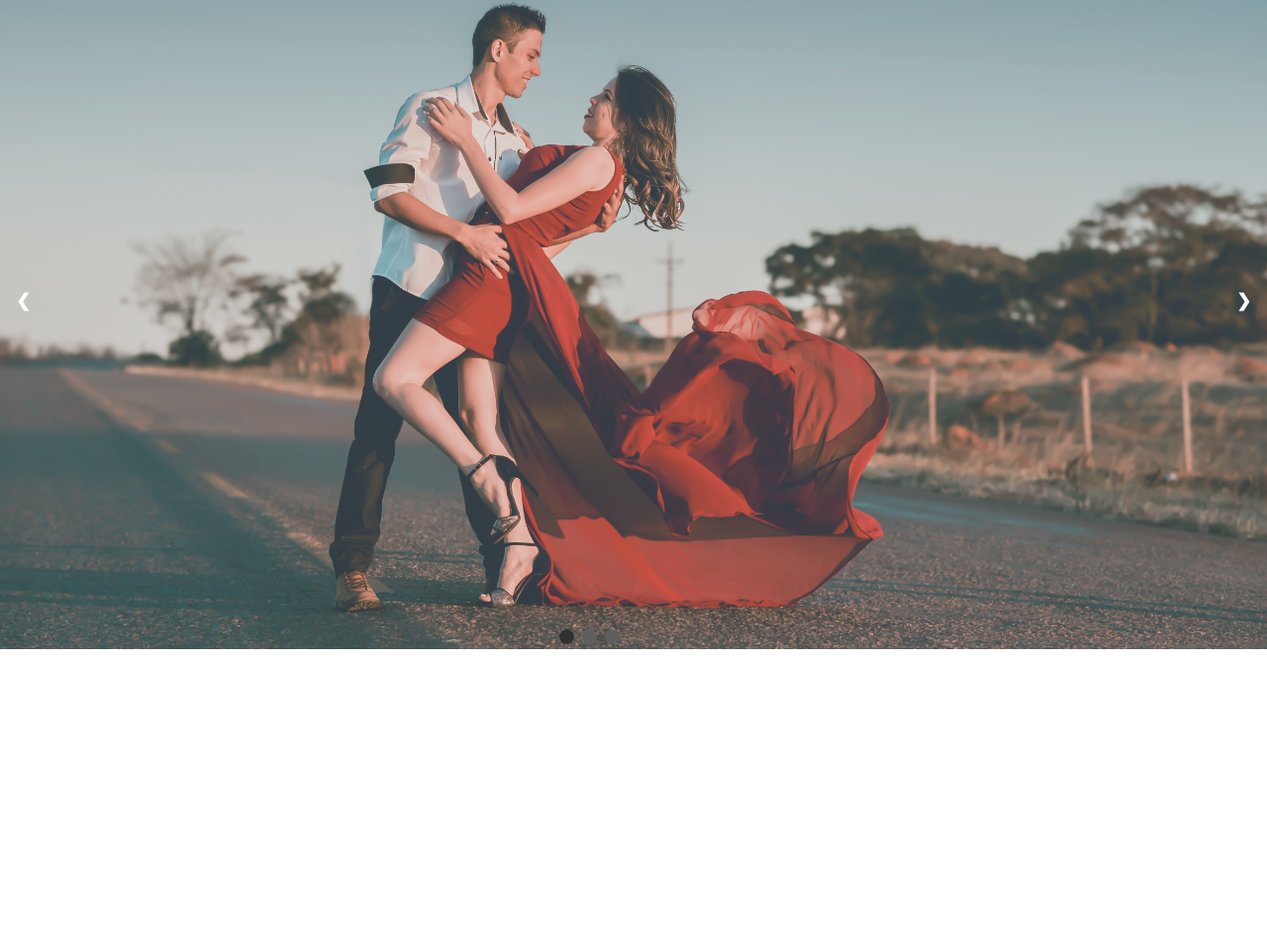
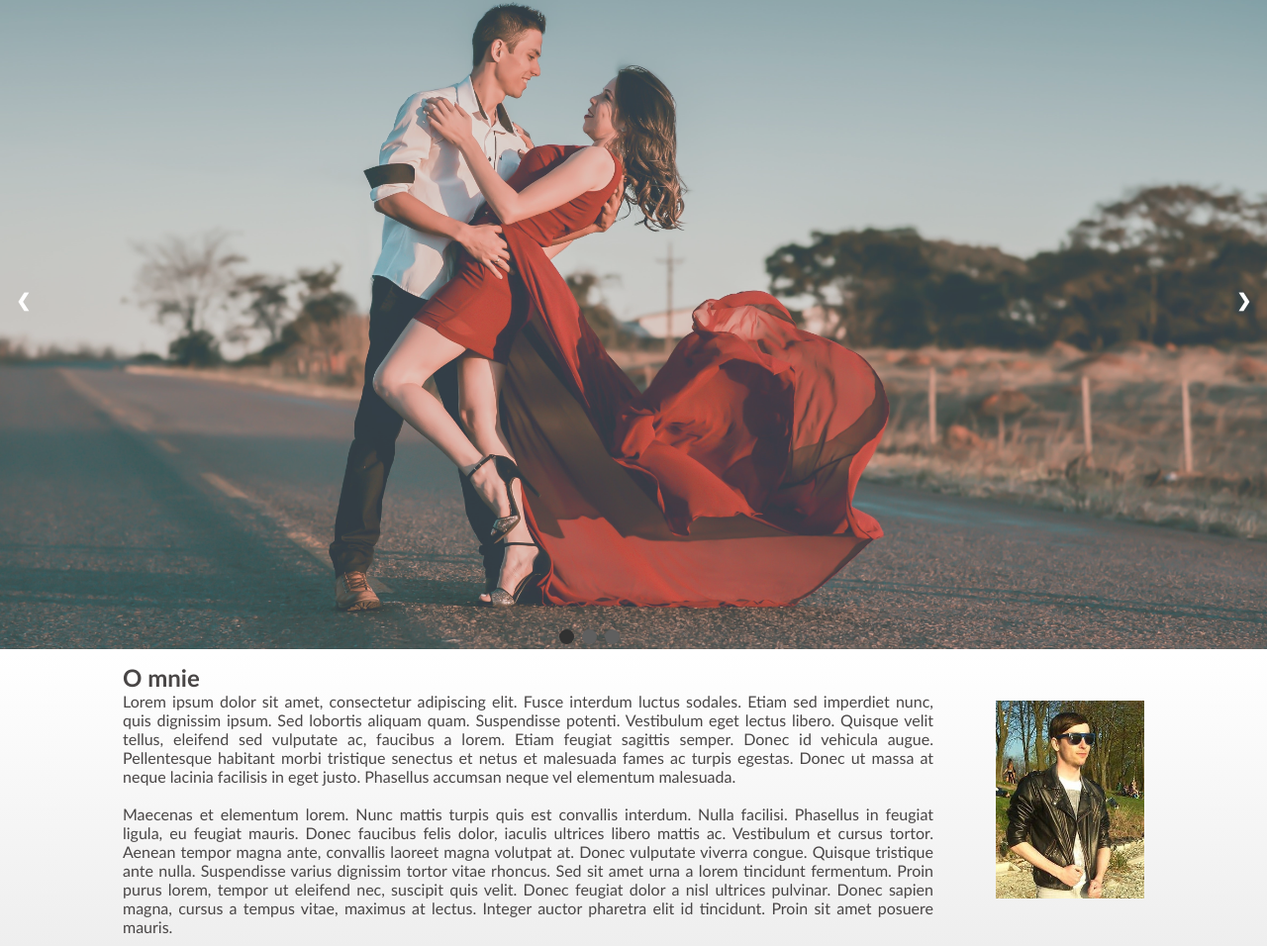
Before and after one commit to kekemato/dance-class-website, a plain HTML site: page index.html in a window 1280 px wide. Shown: the part 61-1017 px from the top of the page at 99% size. Before the commit the page ends 800 px from the top, so only its background shows below. Drawn offline with Linux system fonts and the light colour scheme; a web font is replaced by a local one.

Commit message:
added about-me section

```diff
--- a/index.html
+++ b/index.html
@@ -43,7 +43,37 @@
             </div>
         </div>
     </header>
-
+    <section id="about-me" class=" sections section-about-me">
+        <div class="section-about-me__text">
+            <h2>O mnie</h2>
+            <p>Lorem ipsum dolor sit amet, consectetur adipiscing elit. Fusce interdum luctus sodales. Etiam sed
+                imperdiet
+                nunc, quis dignissim ipsum. Sed lobortis aliquam quam. Suspendisse potenti. Vestibulum eget lectus
+                libero.
+                Quisque velit tellus, eleifend sed vulputate ac, faucibus a lorem. Etiam feugiat sagittis semper. Donec
+                id
+                vehicula augue. Pellentesque habitant morbi tristique senectus et netus et malesuada fames ac turpis
+                egestas.
+                Donec ut massa at neque lacinia facilisis in eget justo. Phasellus accumsan neque vel elementum
+                malesuada.</p> <br>
+            <p>Maecenas et elementum lorem. Nunc mattis turpis quis est convallis interdum. Nulla facilisi. Phasellus
+                in
+                feugiat ligula, eu feugiat mauris. Donec faucibus felis dolor, iaculis ultrices libero mattis ac.
+                Vestibulum et
+                cursus tortor. Aenean tempor magna ante, convallis laoreet magna volutpat at. Donec vulputate viverra
+                congue.
+                Quisque tristique ante nulla. Suspendisse varius dignissim tortor vitae rhoncus. Sed sit amet urna a
+                lorem
+                tincidunt fermentum. Proin purus lorem, tempor ut eleifend nec, suscipit quis velit. Donec feugiat
+                dolor a
+                nisl
+                ultrices pulvinar. Donec sapien magna, cursus a tempus vitae, maximus at lectus. Integer auctor
+                pharetra
+                elit
+                id tincidunt. Proin sit amet posuere mauris.</p>
+        </div>
+        <img src="img/photo.jpg" alt="Patryk Zakrzewski zdjęcie" class="section-about-me__photo">
+    </section>
     <script src="./js/hamburger.js"></script>
     <script src="./js/header.js"></script>
     <script src="./js/carousel.js"></script>
```
